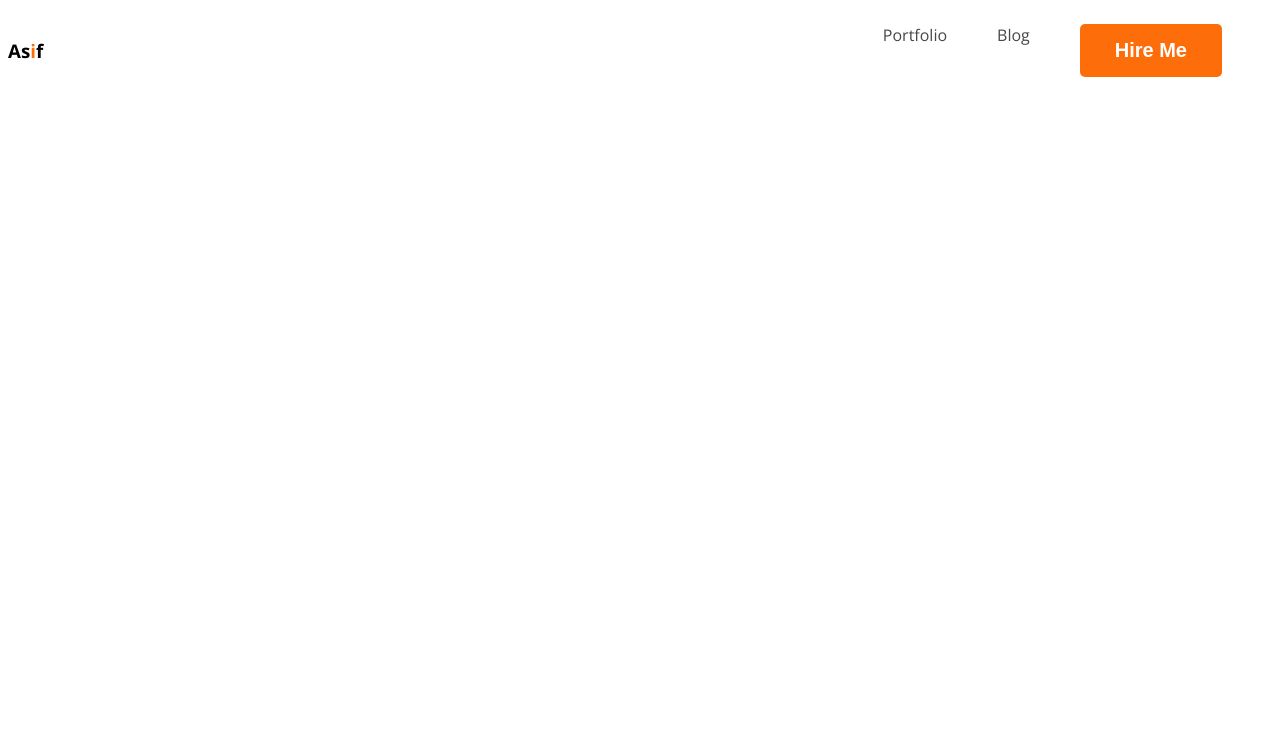
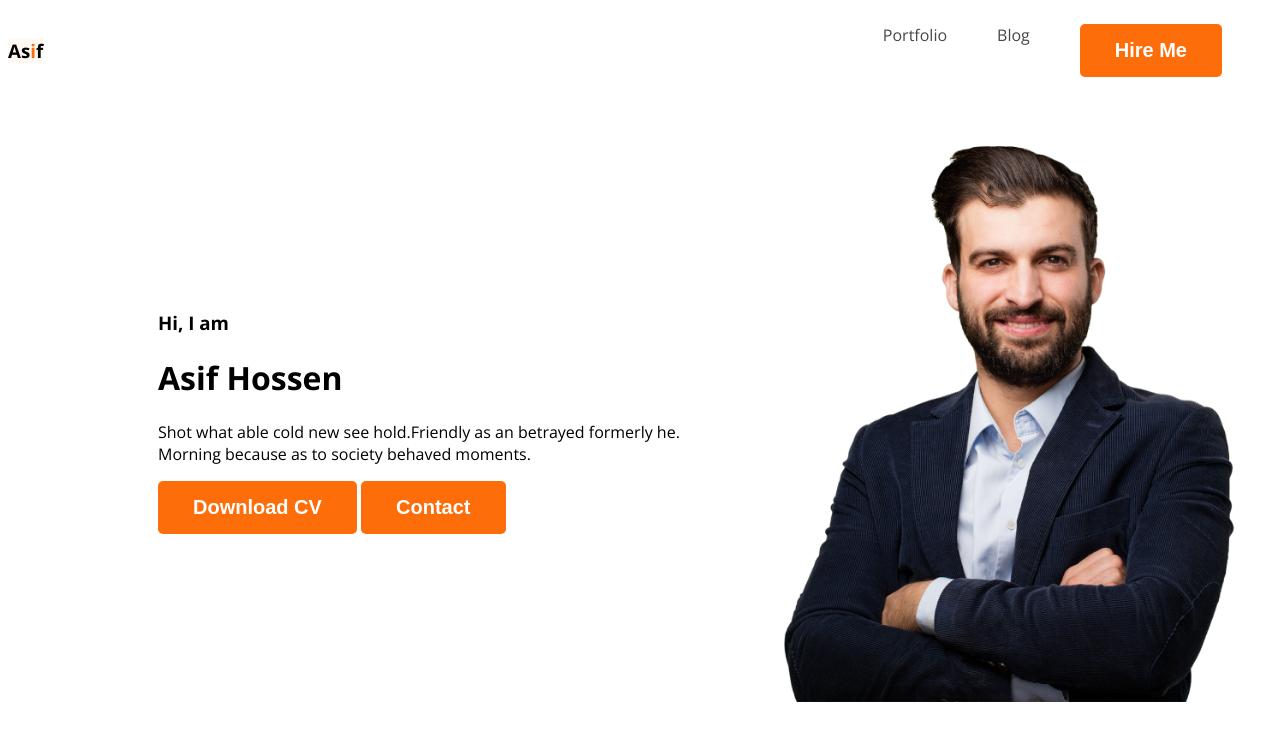
Before and after one commit to w3asif/webdeveloper-portfolio, a plain HTML site: page index.html in a window 1280 px wide. Drawn offline with nearby package versions, Linux system fonts and the light colour scheme.

Commit message:
Banner content

```diff
--- a/index.html
+++ b/index.html
@@ -16,13 +16,23 @@
 <body>
     <header>
         <nav>
-            <h3>As<span class="text-primary">i</span>f</h3>
+            <h3 class="header">As<span class="text-primary">i</span>f</h3>
             <ul>
                 <li><a href="">Portfolio</a></li>
                 <li><a href="">Blog</a></li>
                 <li><button class="btn-primary">Hire Me</button></li>
             </ul>
         </nav>
+        <div class="banner">
+            <div class="banner-content">
+                <h3 class="banner-greeting">Hi, I  am</h3>
+                <h1 class="banner-title">Asif Hossen</h1>
+                <p>Shot what able cold new see hold.Friendly as an betrayed formerly he. Morning because as to society behaved moments.</p>
+                <button class="btn-primary">Download CV </button>
+                <button class="btn-primary">Contact</button>
+            </div>
+            <img class="profile-pic" src="images/hardy.png" alt="">
+        </div>
     </header>
     <main></main>
     <footer></footer>
--- a/styles/portfolio.css
+++ b/styles/portfolio.css
@@ -25,8 +25,6 @@ font-size: 20px;
 font-weight: 700;
 padding: 15px 35px;
 
-
-
 }
 
 .
@@ -48,3 +46,20 @@ nav a{
     text-decoration: none;
     color:#474747;
 }
+
+/* header css styles */
+
+
+.header{
+    background-color: #FFF8F3;
+}
+
+.banner{
+    padding: 30px 30px 30px 150px;
+    display: flex;
+    align-items: center;
+}
+.banner .profile-pic{
+    width: 500px;
+
+}
```
